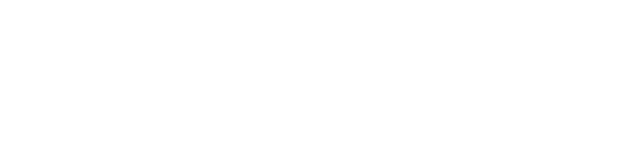
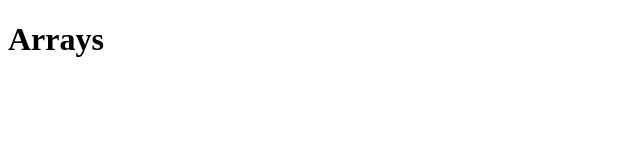
Before and after one commit to Rahulvijaykanth/Js-assignment-3, a plain HTML site: page index.html in a window 1280 px wide. Shown: the whole page, without its empty margins (0-640 px from the left). Drawn offline with Linux system fonts and the light colour scheme.

Commit message:
Update index.html

```diff
--- a/index.html
+++ b/index.html
@@ -7,6 +7,7 @@
     <title>Document</title>
 </head>
 <body>
+    <h1>Arrays</h1>
        <script src="index.js"></script>
 </body>
 </html>
```
